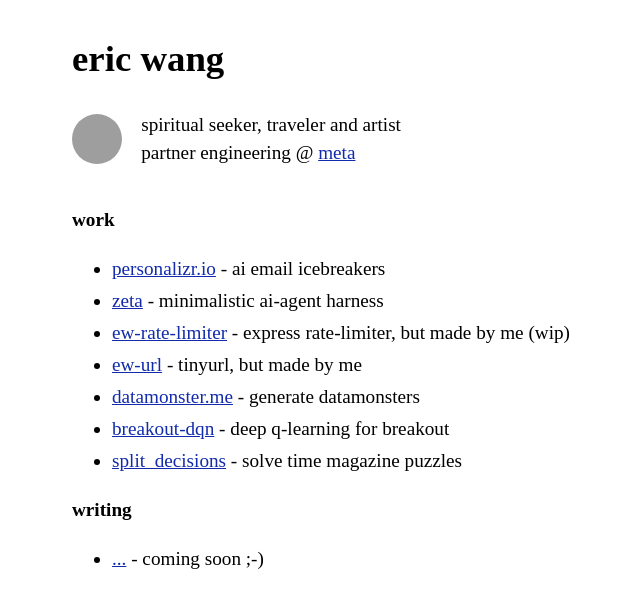
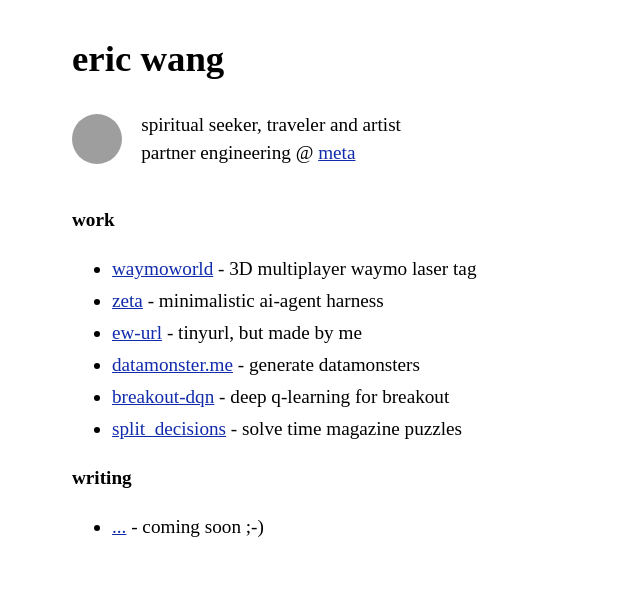
Before and after one commit to soft-boy/ericwang-xyz, a Next.js app: page / in a window 1280 px wide. Shown: the top 608 px of the page, without its empty margins (268-908 px from the left). Built offline with nearby package versions, Linux system fonts and the light colour scheme; grey boxes are pictures that could not be loaded; a web font is replaced by a local one.

Commit message:
feat: add waymoworld and refresh project list

```diff
--- a/pages/index.js
+++ b/pages/index.js
@@ -39,9 +39,8 @@ export default function Home() {
         </div>
         <div className="category">work</div>
         <ul>
-          <li><a href="https://personalizr.io/">personalizr.io</a> - ai email icebreakers</li>
+          <li><a href="https://waymoworld.onrender.com/">waymoworld</a> - 3D multiplayer waymo laser tag</li>
           <li><a href="https://github.com/soft-boy/zeta">zeta</a> - minimalistic ai-agent harness</li>
-          <li><a href="https://github.com/soft-boy/ew-rate-limiter">ew-rate-limiter</a> - express rate-limiter, but made by me (wip)</li>
           <li><a href="https://ewurl.cc/">ew-url</a> - tinyurl, but made by me</li>
           <li><a href="https://www.datamonster.me/">datamonster.me</a> - generate datamonsters</li>
           <li><a href="https://github.com/soft-boy/breakout-dqn">breakout-dqn</a> - deep q-learning for breakout</li>
```
